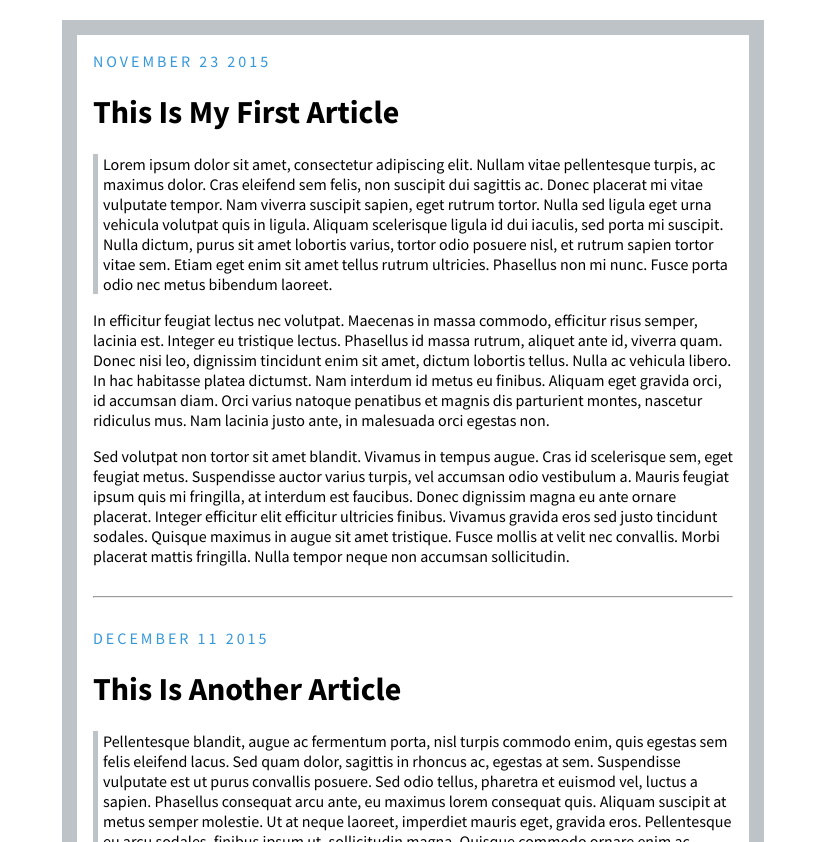
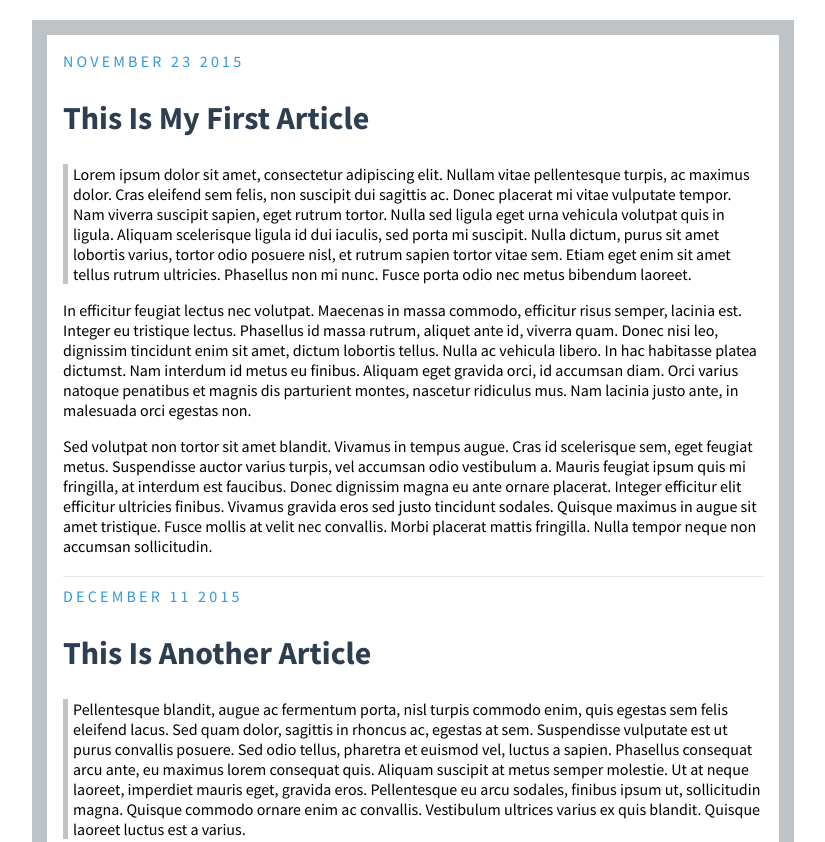
Before and after one commit to jiwoojang/UdemyCourses, a plain HTML site: page The Web Developer Bootcamp/Unit 6 - Intermediate CSS/CSS Blog/cssBlog.html in a window 1280 px wide. Shown: the top 842 px of the page, without its empty margins (227-1052 px from the left). Drawn offline with Linux system fonts and the light colour scheme.

Commit message:
Improved styling on CSS Blog exercise, and added solution reference

```diff
--- a/The Web Developer Bootcamp/Unit 6 - Intermediate CSS/CSS Blog/cssBlog.css
+++ b/The Web Developer Bootcamp/Unit 6 - Intermediate CSS/CSS Blog/cssBlog.css
@@ -1,16 +1,27 @@
 body {
-  width: 50%;
+  max-width: 700px;
+  width: 80%;
   margin: 20px auto;
   padding: 1em;
   border: 15px solid #bdc3c7;
-  font-family: Source Sans Pro;
+  font-family: 'Source Sans Pro', sans-serif;
+}
+
+h2 {
+  font-size: 2.0rem;
+  font-weight: bold;
+  color: #2c3e50;
+}
+
+.article {
+  margin-bottom: 20px;
 }
 
 .date {
   margin: 0;
   text-transform: uppercase;
   color: #3498db;
-  letter-spacing: 3px;
+  letter-spacing: 0.2rem;
 }
 
 .p1 {
@@ -19,5 +30,8 @@ body {
 }
 
 hr {
-  margin: 30px auto;
+  border: 0;
+  height: 0;
+  border-top: 1px solid rgba(0, 0, 0, 0.1);
+  border-bottom: 1px solid rgba(255, 255, 255, 0.3);
 }
--- a/The Web Developer Bootcamp/Unit 6 - Intermediate CSS/CSS Blog/cssBlog.html
+++ b/The Web Developer Bootcamp/Unit 6 - Intermediate CSS/CSS Blog/cssBlog.html
@@ -9,7 +9,7 @@
   <body>
     <div class="article">
       <p class="date">November 23 2015</p>
-      <h1>This Is My First Article</h1>
+      <h2>This Is My First Article</h2>
       <p class="p1">
         Lorem ipsum dolor sit amet, consectetur adipiscing elit. Nullam vitae pellentesque turpis, ac maximus dolor. Cras eleifend sem felis, non suscipit dui sagittis ac. Donec placerat mi vitae vulputate tempor. Nam viverra suscipit sapien, eget rutrum tortor. Nulla sed ligula eget urna vehicula volutpat quis in ligula. Aliquam scelerisque ligula id dui iaculis, sed porta mi suscipit. Nulla dictum, purus sit amet lobortis varius, tortor odio posuere nisl, et rutrum sapien tortor vitae sem. Etiam eget enim sit amet tellus rutrum ultricies. Phasellus non mi nunc. Fusce porta odio nec metus bibendum laoreet.
       </p>
@@ -25,7 +25,7 @@
 
     <div class="article">
       <p class="date">December 11 2015</p>
-      <h1>This Is Another Article</h1>
+      <h2>This Is Another Article</h2>
       <p class="p1">
         Pellentesque blandit, augue ac fermentum porta, nisl turpis commodo enim, quis egestas sem felis eleifend lacus. Sed quam dolor, sagittis in rhoncus ac, egestas at sem. Suspendisse vulputate est ut purus convallis posuere. Sed odio tellus, pharetra et euismod vel, luctus a sapien. Phasellus consequat arcu ante, eu maximus lorem consequat quis. Aliquam suscipit at metus semper molestie. Ut at neque laoreet, imperdiet mauris eget, gravida eros. Pellentesque eu arcu sodales, finibus ipsum ut, sollicitudin magna. Quisque commodo ornare enim ac convallis. Vestibulum ultrices varius ex quis blandit. Quisque laoreet luctus est a varius.
       </p>
```
Also changed, not shown: 1 other file.
